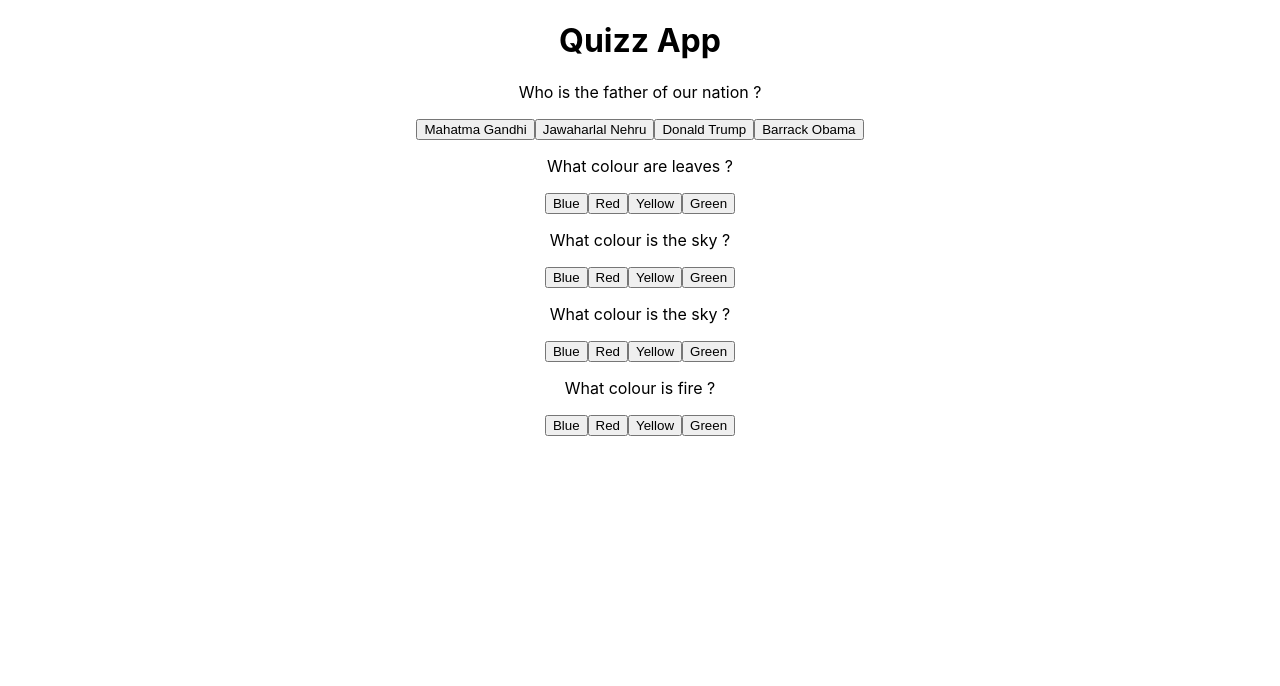
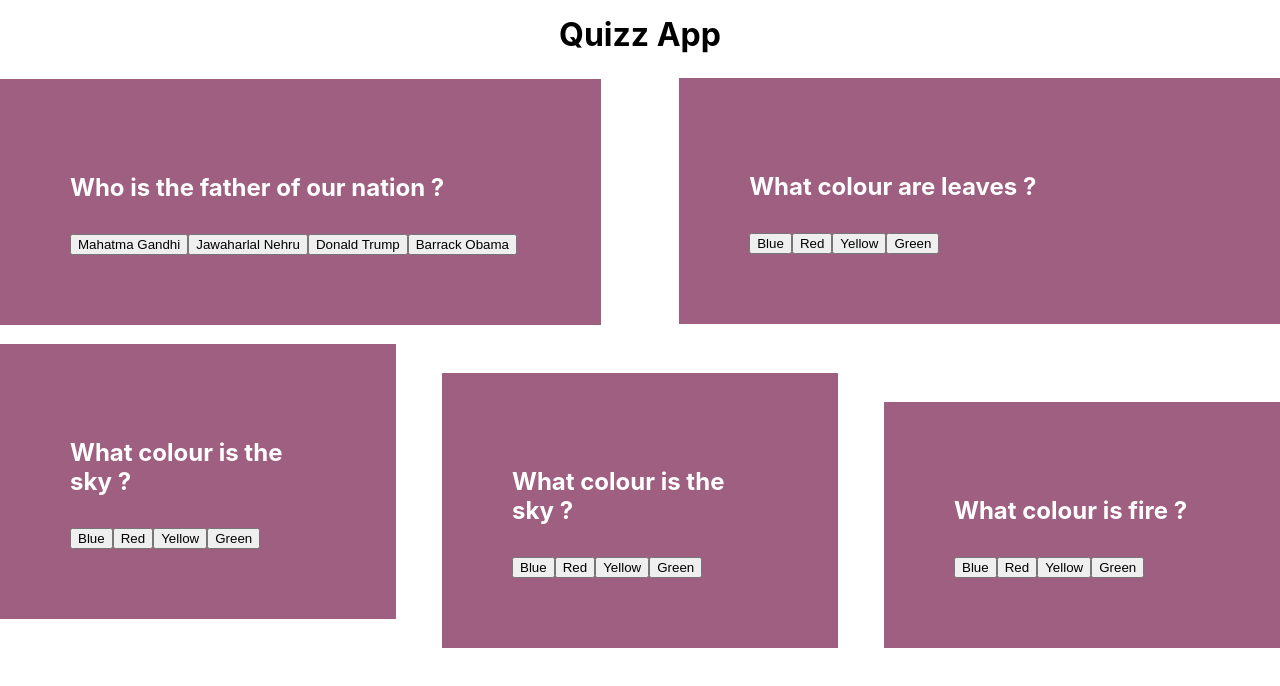
Before and after one commit to Sayantan-Bhowmick/reactquiz, a React (Create React App) app: page / in a window 1280 px wide. Both pictures are taken after a click on the button "Start Quiz". Shown: the top 686 px of the page. Built offline with nearby package versions, Linux system fonts and the light colour scheme.

Commit message:
added quiz

```diff
--- /dev/null
+++ b/src/components/UI/Banner/banner.css
@@ -0,0 +1,81 @@
+.bannerHead {
+  text-align: center;
+  margin-top: 15px;
+}
+
+.bannerButton {
+  text-align: center;
+  font-weight: bold;
+  font-size: medium;
+  width: 70%;
+  padding: 15px;
+  margin-top: 220px;
+  border-radius: 5px;
+  background-color: rgb(255, 186, 127);
+}
+
+.cardTop_1 {
+  text-align: left;
+  color: white;
+  font-weight: bold;
+  font-size: x-large;
+  width: 36%;
+  padding: 70px;
+  margin-top: 25px;
+  margin-left: 0;
+  margin-right: auto;
+  background-color: rgb(159, 95, 128);
+}
+
+.cardTop_2 {
+  text-align: left;
+  color: white;
+  font-weight: bold;
+  font-size: x-large;
+  width: 36%;
+  padding: 70px;
+  margin-top: -247px;
+  margin-left: auto;
+  margin-right: 0;
+  background-color: rgb(159, 95, 128);
+}
+
+.cardBottom_1 {
+  text-align: left;
+  color: white;
+  font-weight: bold;
+  font-size: x-large;
+  padding: 70px;
+  width: 20%;
+  margin-top: 225px;
+  margin-left: 0;
+  margin-right: auto;
+  margin-top: 20px;
+  background-color: rgb(159, 95, 128);
+}
+
+.cardBottom_2 {
+  text-align: left;
+  color: white;
+  font-weight: bold;
+  font-size: x-large;
+  padding: 70px;
+  width: 20%;
+  margin-left: auto;
+  margin-right: auto;
+  margin-top: -246px;
+  background-color: rgb(159, 95, 128);
+}
+
+.cardBottom_3 {
+  text-align: left;
+  color: white;
+  font-weight: bold;
+  font-size: x-large;
+  padding: 70px;
+  width: 20%;
+  margin-left: auto;
+  margin-right: 0;
+  margin-top: -246px;
+  background-color: rgb(159, 95, 128);
+}
--- a/src/components/UI/Banner/banner.jsx
+++ b/src/components/UI/Banner/banner.jsx
@@ -4,6 +4,7 @@ import Card_2 from '../Card/card_2';
 import Card_3 from '../Card/card_3';
 import Card_4 from '../Card/card_4';
 import Card_5 from '../Card/card_5';
+import './banner.css';
 
 function Banner() {
   const [start, setIsStart] = useState(false);
@@ -16,20 +17,20 @@ function Banner() {
   const renderBanner = () => {
     return(
       <div>
-        <h1>Quizz App</h1>
-        <button onClick={handleStartClick}>Start Quiz</button>
+        <h1 className='bannerHead'>Quizz App</h1>
+        <button onClick={handleStartClick} className='bannerButton'>Start Quiz</button>
       </div>
     );
   }
   const renderCards = () => {
     return(
       <>
-        <h1>Quizz App</h1>
-        <Card_1></Card_1>
-        <Card_2></Card_2>
-        <Card_3></Card_3>
-        <Card_4></Card_4>
-        <Card_5></Card_5>
+        <h1 className='bannerHead'>Quizz App</h1>
+        <div className='cardTop_1'><Card_1/></div>
+        <div className='cardTop_2'><Card_2/></div>
+        <div className='cardBottom_1'><Card_3/></div>
+        <div className='cardBottom_2'><Card_4/></div>
+        <div className='cardBottom_3'><Card_5/></div>
       </>
     );
   }
```
